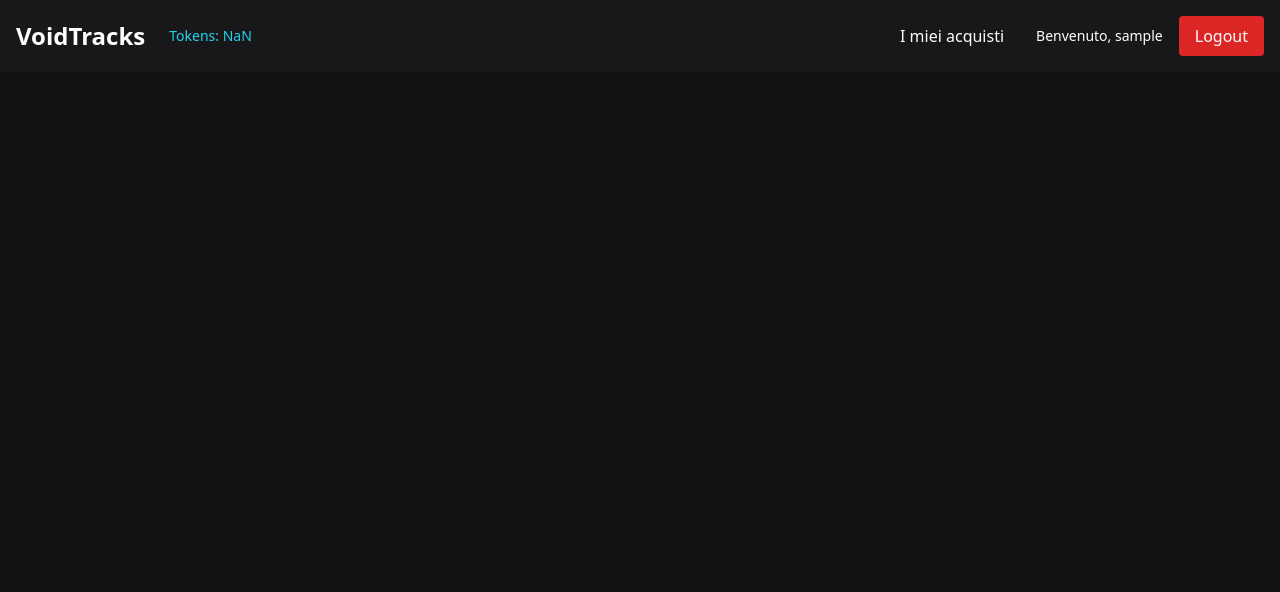
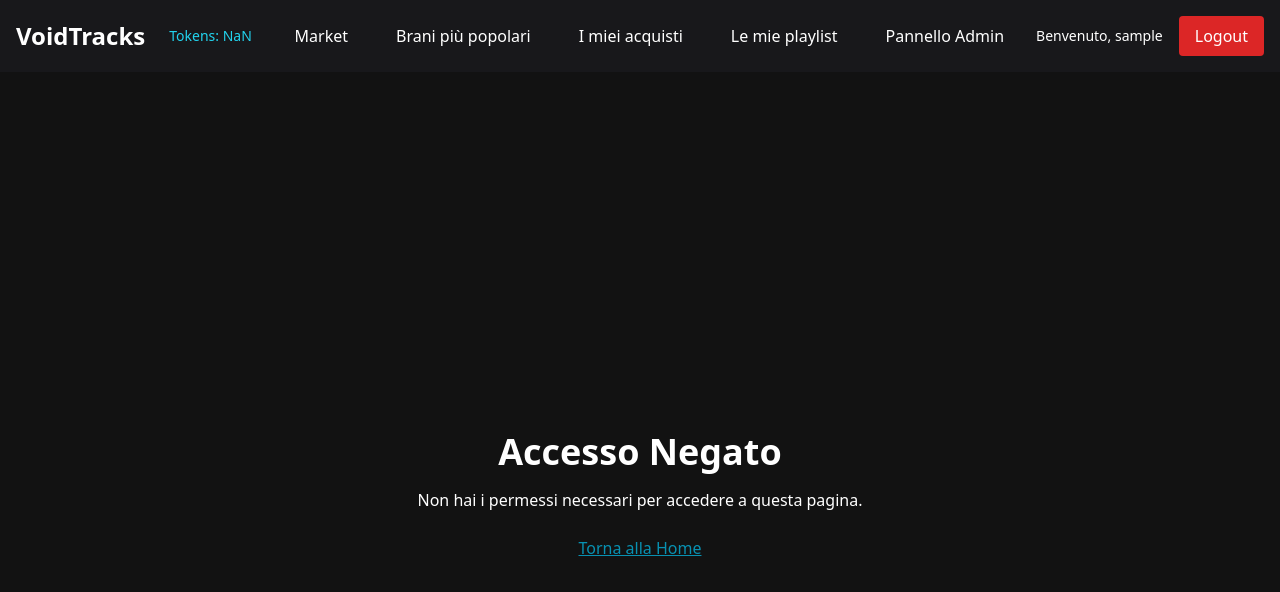
Before and after one commit to Daniel-Diocis/VoidTracksWeb, a React (Vite) app in the folder voidtracks-frontend/: page /not-authorized in a window 1280 px wide. Shown: the top 592 px of the page. Built offline with nearby package versions, Linux system fonts and the light colour scheme; no server answers; sample sign-in values are in the browser's storage.

Commit message:
miglioramento navbar + NotAuthorizated page

```diff
--- a/voidtracks-frontend/src/App.tsx
+++ b/voidtracks-frontend/src/App.tsx
@@ -1,7 +1,7 @@
-// src/App.tsx
 import { Routes, Route, Navigate } from 'react-router-dom';
+import { ProtectedRoute, AdminRoute } from './components/ProtectedRoute'; // supponendo che AdminRoute sia nello stesso file
 import { useContext } from 'react';
-import { AuthContext } from './context/AuthContext'; // o il path corretto
+import { AuthContext } from './context/AuthContext';
 import Navbar from './components/Navbar';
 import TrackList from './pages/TrackList';
 import TrackDetail from './pages/TrackDetail';
@@ -13,41 +13,42 @@ import MyPurchases from './pages/MyPurchases';
 import PopularTracks from './pages/PopularTracks';
 import PlaylistsPage from './pages/PlaylistsPage';
 import AdminPanel from './pages/AdminPanel';
+import NotAuthorized from './pages/NotAuthorized';
 
 function App() {
   const auth = useContext(AuthContext);
 
-  if (!auth) {
-    return <div>Errore: contesto Auth non disponibile</div>;
-  }
-  if (auth.isInitializing) {
-  return <div>Caricamento...</div>;
-  }
+  if (!auth) return <div>Errore: contesto Auth non disponibile</div>;
+  if (auth.isInitializing) return <div>Caricamento...</div>;
 
   return (
     <>
       <Navbar />
       <main className="max-w-7xl mx-auto px-4 py-6">
         <Routes>
+          {/* Rotte pubbliche */}
           <Route path="/" element={<TrackList />} />
           <Route path="/market" element={<TracksMarket />} />
           <Route path="/download/:download_token" element={<DownloadPage />} />
           <Route path="/track/:music_path" element={<TrackDetail />} />
           <Route path="/login" element={<Login />} />
           <Route path="/register" element={<Register />} />
-          <Route path="/my-purchases" element={<MyPurchases />} />
           <Route path="/popular" element={<PopularTracks />} />
-          <Route path="/playlists" element={<PlaylistsPage />} />
-          <Route
-            path="/admin"
-            element={
-              auth.user?.role === 'admin' ? (
-                <AdminPanel />
-              ) : (
-                <Navigate to="/login" replace />
-              )
-            }
-          />
+          <Route path="/not-authorized" element={<NotAuthorized />} />
+
+          {/* Rotte protette - solo utenti loggati */}
+          <Route element={<ProtectedRoute />}>
+            <Route path="/my-purchases" element={<MyPurchases />} />
+            <Route path="/playlists" element={<PlaylistsPage />} />
+          </Route>
+
+          {/* Rotte admin */}
+          <Route element={<AdminRoute />}>
+            <Route path="/admin" element={<AdminPanel />} />
+          </Route>
+
+          {/* Catch all */}
+          <Route path="*" element={<Navigate to="/" replace />} />
         </Routes>
       </main>
     </>
--- a/voidtracks-frontend/src/components/Navbar.tsx
+++ b/voidtracks-frontend/src/components/Navbar.tsx
@@ -1,7 +1,6 @@
 import { Link, useNavigate } from 'react-router-dom';
 import { useContext } from 'react';
 import { AuthContext } from '../context/AuthContext';
-// import icon from '../assets/iconEmoji.png';
 
 function Navbar() {
   const auth = useContext(AuthContext);
@@ -19,22 +18,37 @@ function Navbar() {
   return (
     <nav className="flex justify-between items-center p-4 bg-zinc-900 text-white max-w-7xl mx-auto">
       <div className="flex items-center gap-2 font-bold text-2xl">
-        {/* Se vuoi aggiungere un'icona, decommenta la riga sotto */}
-        {/* <img src={icon} alt="Icona VoidTracks" className="h-6 w-6 mr-2" /> */}
-        VoidTracks
+        <Link to="/" className="hover:underline">
+          VoidTracks
+        </Link>
         {isLoggedIn && tokens !== undefined && (
           <span className="ml-4 text-sm font-normal text-cyan-400">
             Tokens: {tokens}
           </span>
         )}
       </div>
-      <div className="flex gap-4">
+      <div className="flex gap-4 items-center">
+        {/* Link visibili a tutti */}
+        <Link to="/market" className="px-4 py-2 hover:underline">Market</Link>
+        <Link to="/popular" className="px-4 py-2 hover:underline">Brani più popolari</Link>
+
+        {/* Link solo utenti loggati */}
+        {isLoggedIn && (
+          <>
+            <Link to="/my-purchases" className="px-4 py-2 hover:underline">I miei acquisti</Link>
+            <Link to="/playlists" className="px-4 py-2 hover:underline">Le mie playlist</Link>
+          </>
+        )}
+
+        {/* Link solo admin */}
+        {isLoggedIn && user?.role === 'admin' && (
+          <Link to="/admin" className="px-4 py-2 hover:underline">Pannello Admin</Link>
+        )}
+
+        {/* Login / Logout */}
         {isLoggedIn ? (
           <>
-            <Link to="/my-purchases" className="px-4 py-2 hover:underline">I miei acquisti</Link>
-            {user && (
-              <span className="self-center text-sm">Benvenuto, {user.username}</span>
-            )}
+            <span className="self-center text-sm">Benvenuto, {user?.username}</span>
             <button
               onClick={handleLogout}
               className="bg-red-600 px-4 py-2 rounded hover:bg-red-700"
--- /dev/null
+++ b/voidtracks-frontend/src/components/ProtectedRoute.tsx
@@ -0,0 +1,28 @@
+import { useContext } from 'react';
+import { Navigate, Outlet } from 'react-router-dom';
+import { AuthContext } from '../context/AuthContext';
+
+export function ProtectedRoute() {
+  const auth = useContext(AuthContext);
+
+  if (!auth) return null; // oppure un loading spinner
+
+  if (!auth.isLoggedIn) {
+    return <Navigate to="/login" replace />;
+  }
+
+  return <Outlet />;
+}
+
+export function AdminRoute() {
+  const auth = useContext(AuthContext);
+
+  if (!auth) return null; // loading spinner
+
+  if (!auth.isLoggedIn || auth.user?.role !== 'admin') {
+    // Qui reindirizzi alla pagina di accesso negato
+    return <Navigate to="/not-authorized" replace />;
+  }
+
+  return <Outlet />;
+}
--- /dev/null
+++ b/voidtracks-frontend/src/pages/NotAuthorized.tsx
@@ -0,0 +1,15 @@
+import { Link } from 'react-router-dom';
+
+function NotAuthorized() {
+  return (
+    <div className="flex flex-col items-center justify-center h-screen text-center">
+      <h1 className="text-4xl font-bold mb-4">Accesso Negato</h1>
+      <p className="mb-6">Non hai i permessi necessari per accedere a questa pagina.</p>
+      <Link to="/" className="text-cyan-600 underline">
+        Torna alla Home
+      </Link>
+    </div>
+  );
+}
+
+export default NotAuthorized;
```
Also changed, not shown: 2 other files (tests, documents, lock files or other folders).
